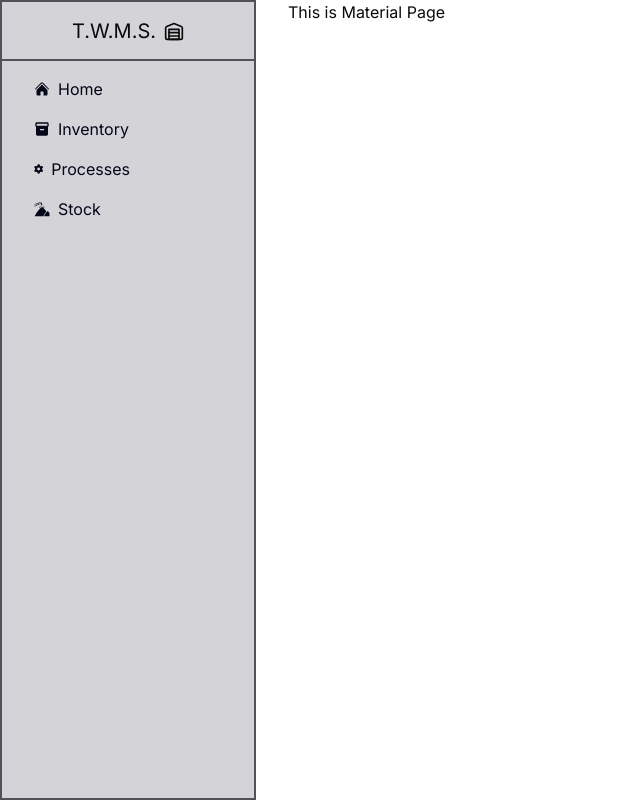
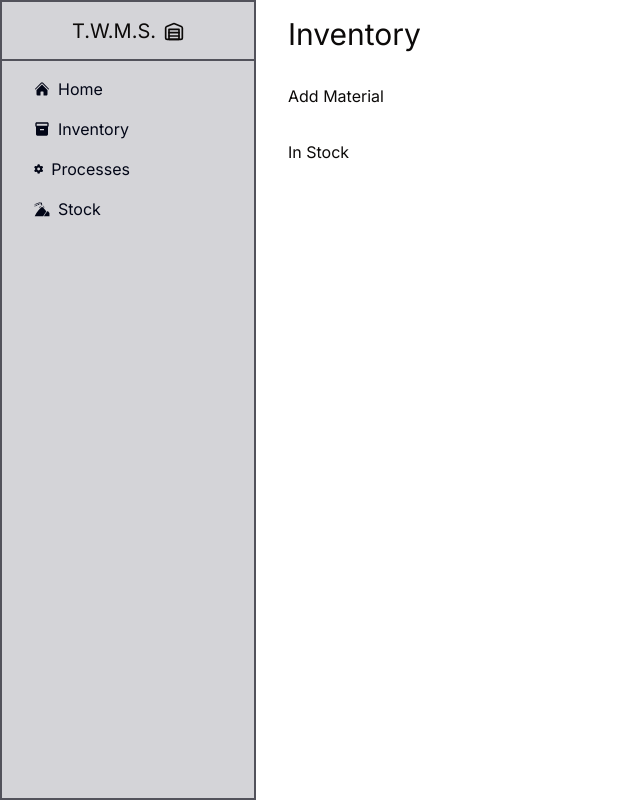
Before and after one commit to Room1097/textile-warehouse-mgmt-sys, a Next.js app in the folder projectfrontend/: page /inventory in a window 1280 px wide. Shown: the whole page, without its empty margins (0-640 px from the left). Built offline with nearby package versions, Linux system fonts and the light colour scheme.

Commit message:
started working on props and interface for Inventory

```diff
--- /dev/null
+++ b/package.json
@@ -0,0 +1,5 @@
+{
+  "dependencies": {
+    "zod": "^3.22.4"
+  }
+}
--- a/projectfrontend/app/(inventory)/(routes)/inventory/page.tsx
+++ b/projectfrontend/app/(inventory)/(routes)/inventory/page.tsx
@@ -1,10 +1,23 @@
-import Sidebar from "@/components/SideBar/sidebar";
+import { z } from 'zod'
+
+const materialSchema = z.object({
+
+})
 
 export default function Material() {
   return (
-    <div className="">
+    <div className="flex flex-col gap-8">
+      <h1 className="text-3xl pt-4">Inventory</h1>
+      <div>
+        <h3>Add Material</h3>
+        <form action="">
 
-      <h1>This is Material Page</h1>
+        </form>
+      </div>
+      <div>
+        <h3>In Stock</h3>
+
+      </div>
     </div>
   );
 }
--- a/projectfrontend/app/layout.tsx
+++ b/projectfrontend/app/layout.tsx
@@ -6,8 +6,8 @@ import "./globals.css";
 const inter = Inter({ subsets: ["latin"] });
 
 export const metadata: Metadata = {
-  title: "Create Next App",
-  description: "Generated by create next app",
+  title: "T.W.M.S.",
+  description: "",
 };
 
 export default function RootLayout({
--- /dev/null
+++ b/projectfrontend/components/InventoryItem/inventoryItem.tsx
@@ -0,0 +1,23 @@
+import React from 'react'
+
+interface InventoryItems {
+    sr: number,
+    materialName: string,
+    materialWeight: number,
+    yarnSpecs: {
+        yarnPly: number,
+        yarnMaterial: string,
+        yarnColor: string,
+        yarnGauge: string
+    }
+}
+
+const InventoryItem = () => {
+  return (
+    <div>
+        <h1></h1>
+    </div>
+  )
+}
+
+export default InventoryItem
--- /dev/null
+++ b/projectfrontend/components/InventoryTable/inventoryTable.tsx
@@ -0,0 +1,11 @@
+import React from 'react'
+
+const InventoryTable = () => {
+  return (
+    <div>
+
+    </div>
+  )
+}
+
+export default InventoryTable
```
Also changed, not shown: 1 other file (tests, documents, lock files or other folders).
